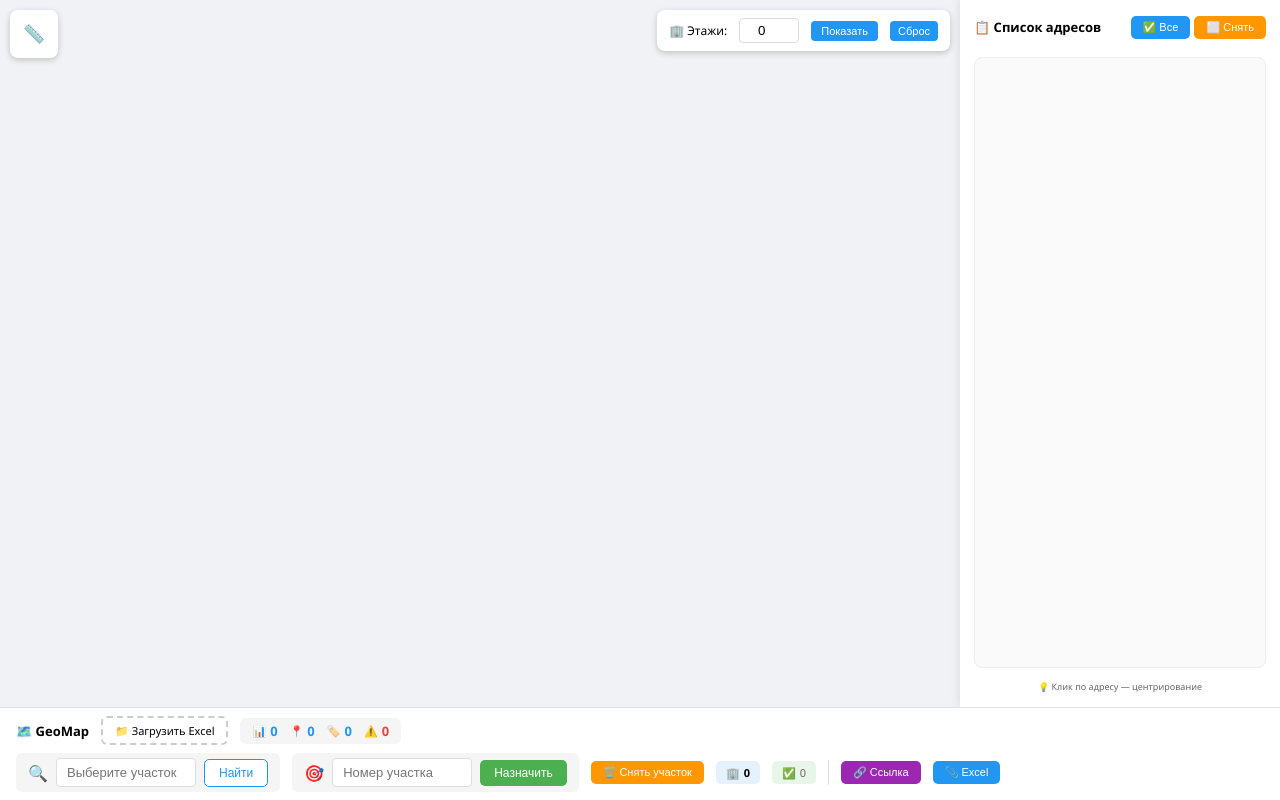
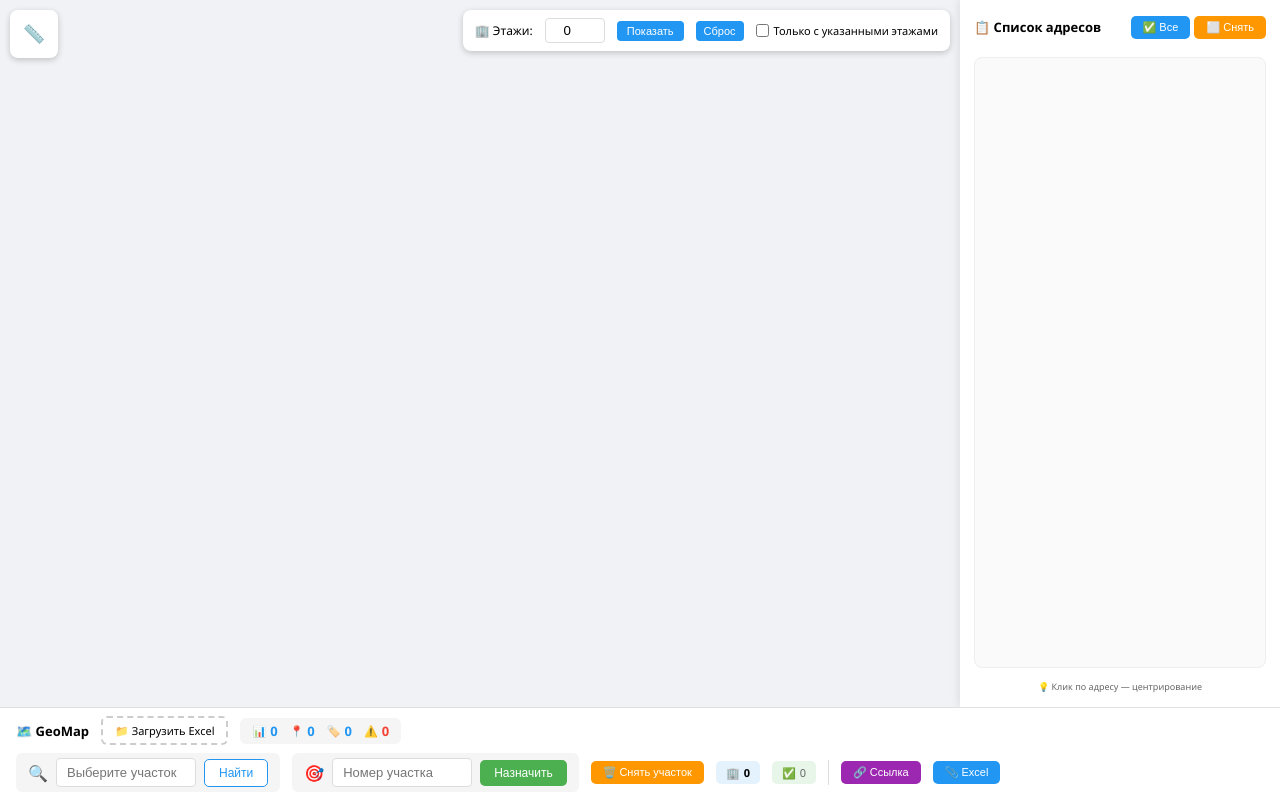
Before and after one commit to OGVERSACE/geomap, a plain HTML site: page index.html in a window 1280 px wide. Drawn offline with Linux system fonts and the light colour scheme; a script that the page names is missing.

Commit message:
Update index.html

```diff
--- a/index.html
+++ b/index.html
@@ -57,8 +57,9 @@
             align-items: center;
             gap: 12px;
             font-size: 12px;
+            flex-wrap: wrap;
         }
-        .filter-panel input {
+        .filter-panel input[type="number"] {
             width: 60px;
             padding: 4px 6px;
             border: 1px solid #ddd;
@@ -74,6 +75,16 @@
             cursor: pointer;
         }
         .filter-panel button:hover { background: #0b7dda; }
+        .filter-panel label {
+            display: flex;
+            align-items: center;
+            gap: 5px;
+            cursor: pointer;
+        }
+        .filter-panel label input {
+            margin: 0;
+            cursor: pointer;
+        }
 
         .distance-info {
             position: absolute;
@@ -214,6 +225,10 @@
                 <input type="number" id="floorsFilter" value="0" min="0" step="1">
                 <button id="applyFilterBtn">Показать</button>
                 <button id="resetFilterBtn" class="btn-outline" style="padding: 4px 8px;">Сброс</button>
+                <label>
+                    <input type="checkbox" id="onlyWithFloorsCheckbox">
+                    <span style="font-size: 11px;">Только с указанными этажами</span>
+                </label>
             </div>
 
             <div class="distance-info" id="distanceInfo"></div>
```
